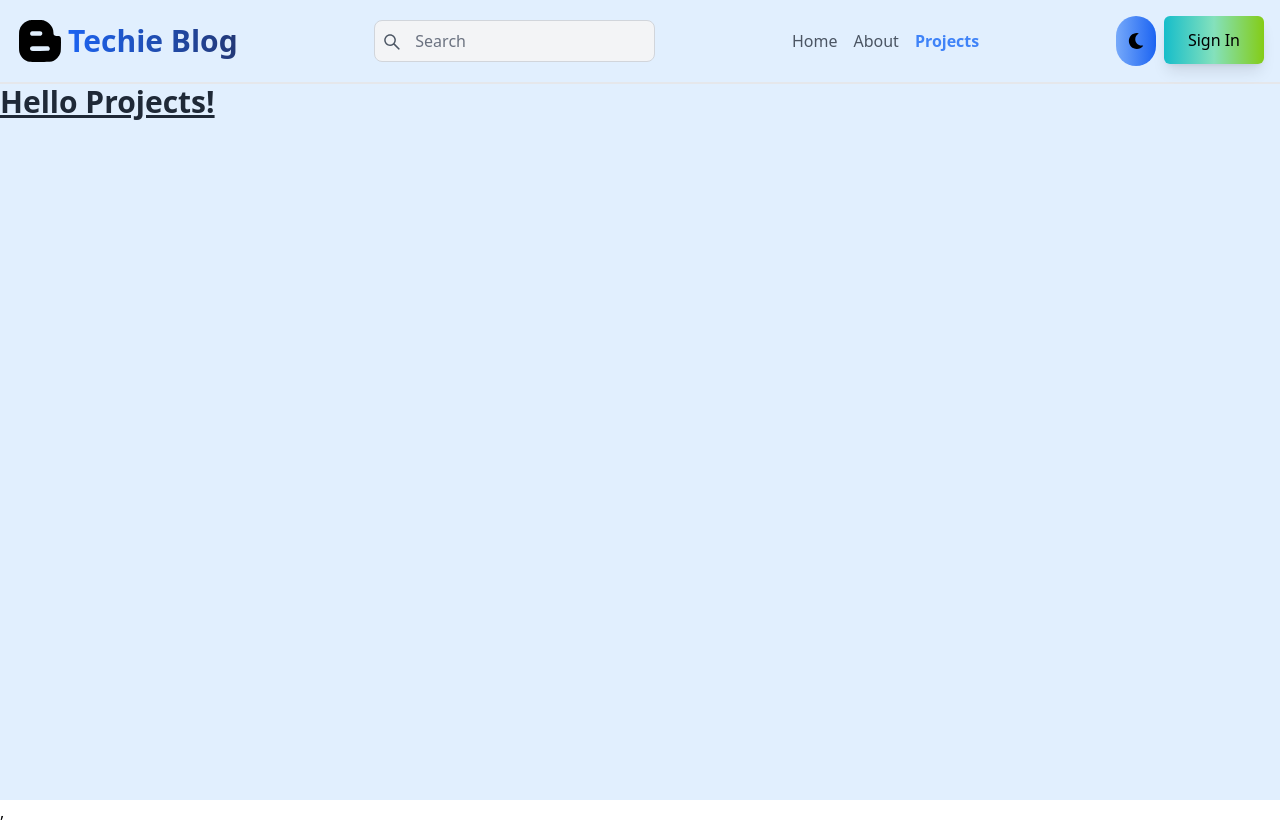
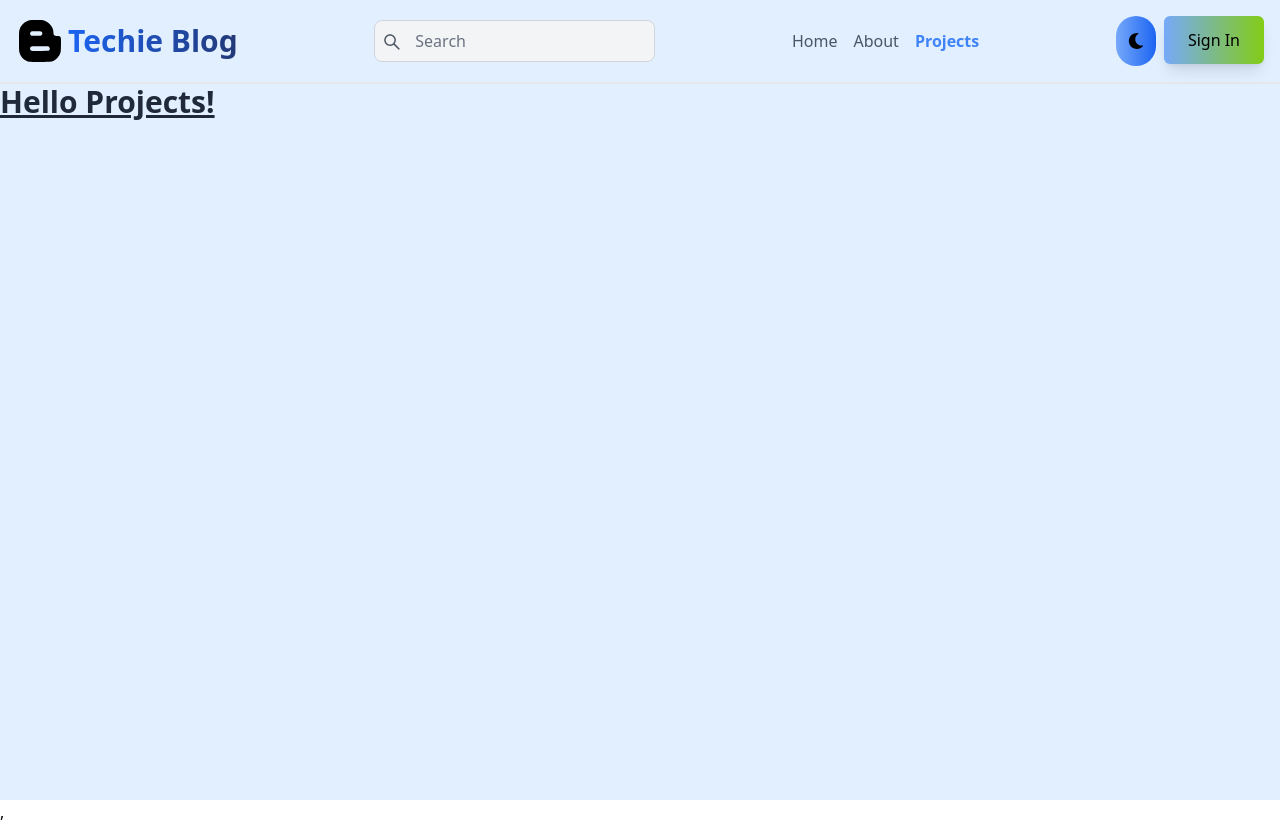
Before and after one commit to dev-ayesha-ashraf/Mern-Blog, a React (Vite) app in the folder client/: page /projects in a window 1280 px wide. Built offline with nearby package versions, Linux system fonts and the light colour scheme; no server answers.

Commit message:
dashboardMadePrivate

```diff
--- a/client/src/App.jsx
+++ b/client/src/App.jsx
@@ -7,6 +7,7 @@ import Projects from "./Pages/Projects"
 import Dashboard from "./Pages/Dashboard"
 import Header from "./Pages/Components/Header"
 import Footer from "./Pages/Components/Footer"
+import PrivateRoute from "./Pages/Components/PrivateRoutes"
 
 export default function App() {
   return (
@@ -18,7 +19,9 @@ export default function App() {
     <Route path="/sign-in" element={<SignIn />} />
     <Route path="/sign-up" element={<SignUp />} />
     <Route path="/projects" element={<Projects />} />
+    <Route element={<PrivateRoute />}>
     <Route path="/dashboard" element={<Dashboard />} />
+    </Route>
   </Routes>
   {/* <Footer /> */}
   </BrowserRouter>
--- a/client/src/Pages/Components/Header.jsx
+++ b/client/src/Pages/Components/Header.jsx
@@ -96,7 +96,7 @@ export default function Header() {
                     ) :
                         (
                             <Link to="/sign-in">
-                                <button className={`px-6 py-3 font-bold rounded-md shadow-lg transition duration-300 max-[600px]:px-2 py-2 font-medium ${theme === 'dark' ? 'bg-purple-700 hover:bg-purple-600 text-white' : 'bg-gradient-to-r from-teal-400 via-green-300 to-lime-500 text-black hover:opacity-90'}`}>
+                                <button className={`px-6 py-3 font-bold rounded-md shadow-lg transition duration-300 max-[600px]:px-2 py-2 font-medium ${theme === 'dark' ? 'bg-gradient-to-r from-teal-500 to-teal-700 text-white' : 'bg-gradient-to-r from-blue-400 to-blue-600 to-lime-500 text-black hover:opacity-90'}`}>
                                     Sign In
                                 </button>
                             </Link>
--- /dev/null
+++ b/client/src/Pages/Components/PrivateRoutes.jsx
@@ -0,0 +1,6 @@
+import { useSelector } from "react-redux";
+import { Outlet , Navigate} from "react-router-dom";
+export default function PrivateRoute(){
+    const {currentUser} = useSelector(state => state.user)
+    return currentUser ? <Outlet /> : <Navigate to="/sign-in" />
+}
```
